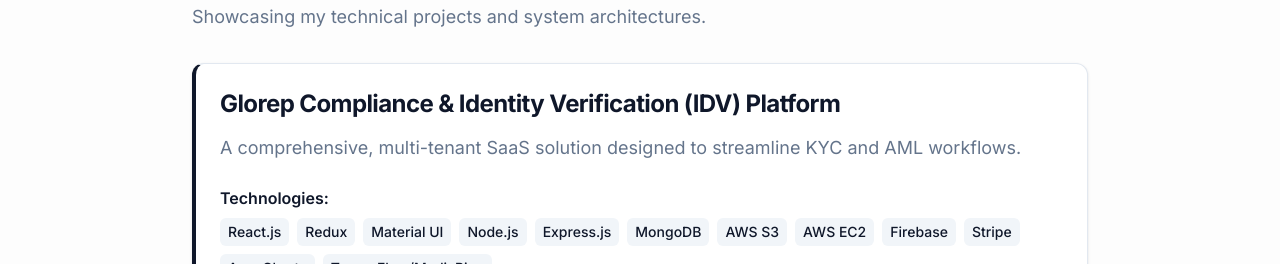
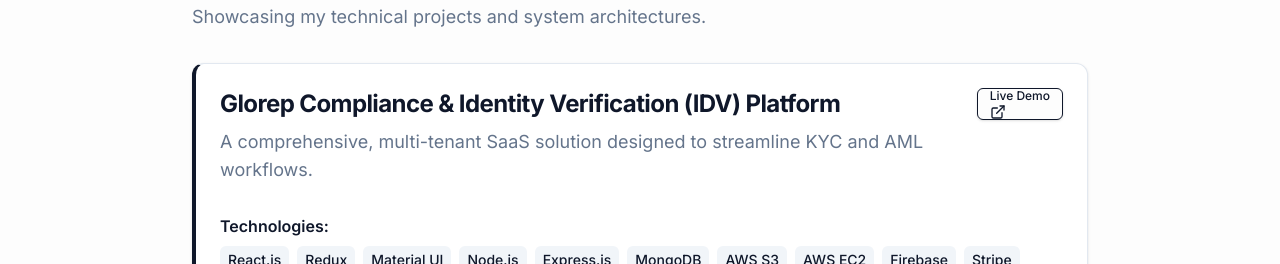
Before and after one commit to Belikekhan/portfolio, a Next.js app: page /projects in a window 1280 px wide. Shown: the part 229-493 px from the top of the page. Built offline with nearby package versions, Linux system fonts and the light colour scheme.

Commit message:
Update project links and add Live Demo buttons

```diff
--- a/src/app/projects/page.tsx
+++ b/src/app/projects/page.tsx
@@ -1,5 +1,8 @@
 import SectionWrapper from "@/components/ui/SectionWrapper";
 import { Card, CardContent, CardHeader, CardTitle, CardDescription } from "@/components/ui/Card";
+import { Button } from "@/components/ui/Button";
+import { ExternalLink } from "lucide-react";
+import Link from "next/link";
 
 import ProjectSlider from "@/components/ProjectSlider";
 import { Accordion, AccordionContent, AccordionItem, AccordionTrigger } from "@/components/ui/Accordion";
@@ -9,6 +12,7 @@ export default function ProjectsPage() {
     {
         title: "Glorep Compliance & Identity Verification (IDV) Platform",
         description: "A comprehensive, multi-tenant SaaS solution designed to streamline KYC and AML workflows.",
+        link: "https://glorep.com/",
         details: [
             "Architecture: React.js frontend ecosystem with a shared API backend, divided into four distinct applications.",
             "Super Admin Portal: Central command center for SaaS lifecycle management, tenant onboarding, subscription handling, and system-wide risk monitoring.",
@@ -30,6 +34,7 @@ export default function ProjectsPage() {
     {
         title: "Alf Management Dashboard",
         description: "A comprehensive administrative solution designed for the Al Fajr organization to manage resources, members, and financial records.",
+        link: "https://al-fajr.in/login",
         details: [
             "Member Management Module: Handles the complete lifecycle of organization members (onboarding, profiles, status) using secure API routes and Cloudinary for media.",
             "Financial Transaction System: records and tracks credits/debits with double-entry compatible logging, Firestore transactions, and PDF/CSV reporting.",
@@ -71,11 +76,20 @@ export default function ProjectsPage() {
                         <div className="grid gap-6">
                             {projects.map((project, index) => (
                                 <Card key={index} className="border-l-4 border-l-primary shadow-sm hover:shadow-md transition-shadow">
-                                    <CardHeader>
-                                        <CardTitle className="text-2xl font-bold">{project.title}</CardTitle>
-                                        <CardDescription className="text-lg mt-2">
-                                            {project.description}
-                                        </CardDescription>
+                                    <CardHeader className="flex flex-col md:flex-row md:items-start justify-between gap-4">
+                                        <div className="space-y-2">
+                                            <CardTitle className="text-2xl font-bold">{project.title}</CardTitle>
+                                            <CardDescription className="text-lg">
+                                                {project.description}
+                                            </CardDescription>
+                                        </div>
+                                        {project.link && (
+                                            <Button asChild variant="outline" size="sm" className="shrink-0 gap-2">
+                                                <Link href={project.link} target="_blank" rel="noopener noreferrer">
+                                                    Live Demo <ExternalLink className="w-4 h-4" />
+                                                </Link>
+                                            </Button>
+                                        )}
                                     </CardHeader>
                                     <CardContent className="space-y-4">
 
```
